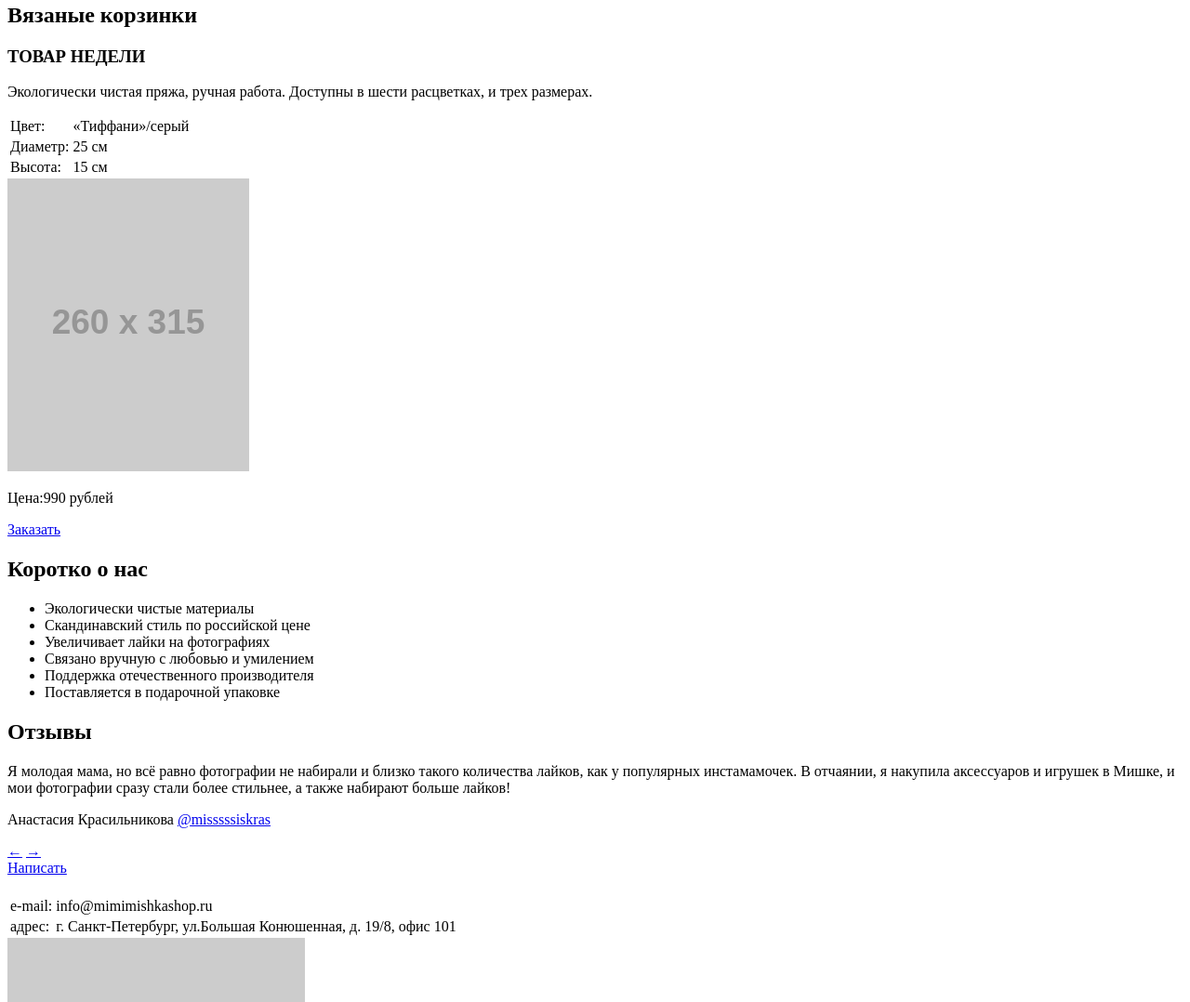
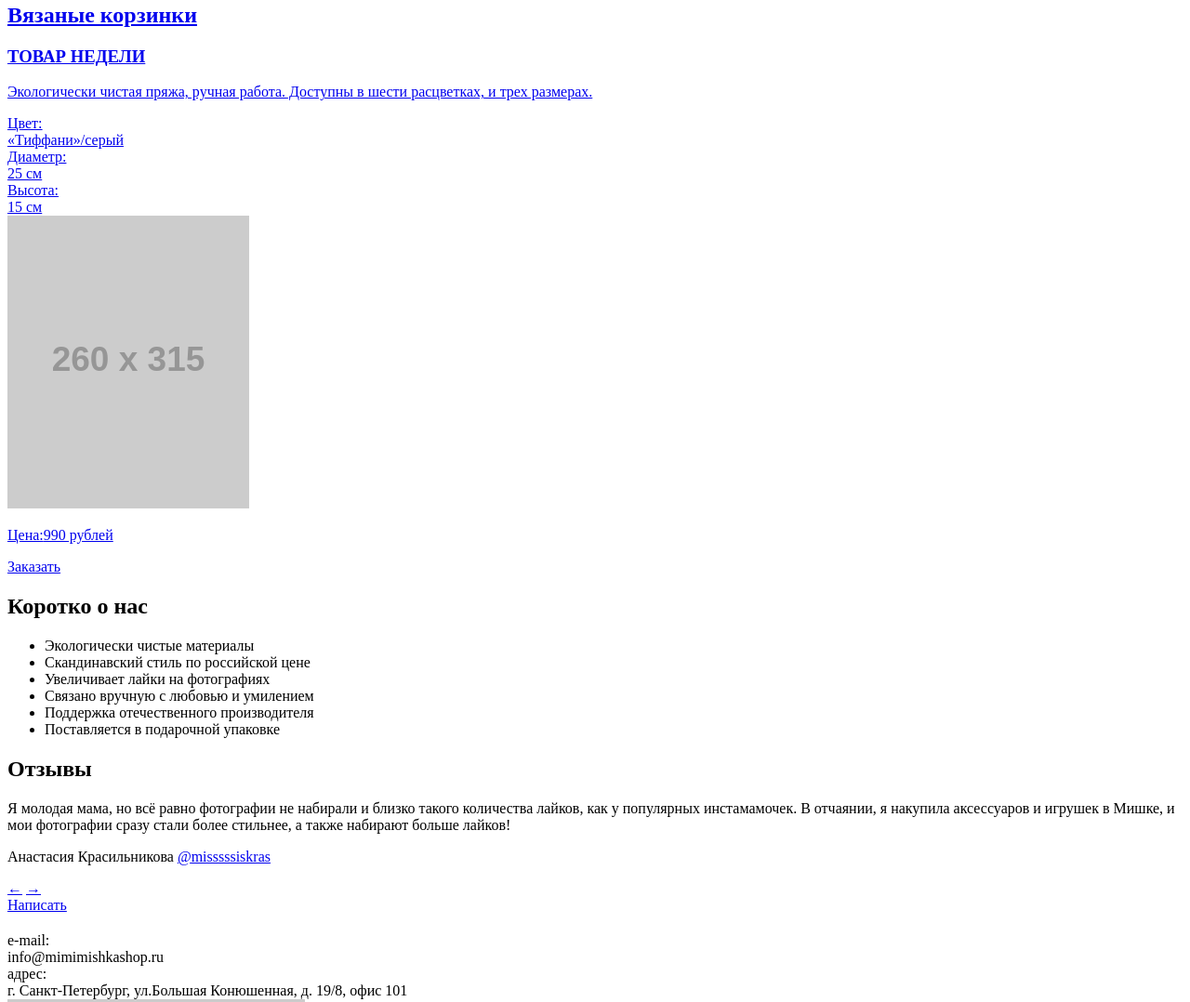
Before and after one commit to AlekseyTrubitsyn/159646-mishka, a website: page index.html in a window 1280 px wide. Shown: the part 271-1349 px from the top of the page at 93% size. Drawn offline with Linux system fonts and the light colour scheme; placeholder pictures from the web are drawn by us.

Commit message:
tables to div, footer sections to divs, form items grouped

```diff
--- a/index.html
+++ b/index.html
@@ -44,28 +44,28 @@
     </section>
     <section class="catalog-items">
       <article class="catalog-item catalog-item--hit">
+        <a class="catalog-item__link" href="#">
           <h2 class="catalog-item__title">Вязаные корзинки</h2>
           <h3 class="catalog-item__subtitle catalog-item__subtitle-hit">ТОВАР НЕДЕЛИ</h3>
           <p class="catalog-item__description">Экологически чистая пряжа, ручная работа. Доступны в шести расцветках, и трех размерах.</p>
-        <table>
-          <tbody>
-            <tr>
-              <td>Цвет:</td>
-              <td>«Тиффани»/серый</td>
-            </tr>
-            <tr>
-              <td>Диаметр:</td>
-              <td>25 см</td>
-            </tr>
-            <tr>
-              <td>Высота:</td>
-              <td>15 см</td>
-            </tr>
-          </tbody>
-        </table>
+          <div class="catalog-item__features">
+            <div class="catalog-item__feature">
+              <div>Цвет:</div>
+              <div>«Тиффани»/серый</div>
+            </div>
+            <div class="catalog-item__feature">
+              <div>Диаметр:</div>
+              <div>25 см</div>
+            </div>
+            <div class="catalog-item__feature">
+              <div>Высота:</div>
+              <div>15 см</div>
+            </div>
+          </div>
           <img class="catalog-item__image" src="http://placehold.it/260x315" width="260" height="315" alt="Вязаные корзинки" title="Вязаные корзинки">
           <p class="catalog-item__price">Цена:<span class="catalog-item__price--count">990 рублей</span></p>
           <a class="white-button catalog-item__order-button" href="#">Заказать</a>
+        </a>
       </article>
     </section>
     <section class="features">
@@ -91,30 +91,30 @@
     </section>
     <section class="contacts">
       <h2 class="contacts__title"></h2>
-      <table> <!-- Или флотами лучше?-->
-        <tr>
-          <td>e-mail:</td>
-          <td>info@mimimishkashop.ru</td>
-        </tr>
-        <tr>
-          <td>адрес:</td>
-          <td>г. Санкт-Петербург, ул.Большая Конюшенная, д.&nbsp;19/8,&nbsp;офис&nbsp;101</td>
-        </tr>
-      </table>
+      <div class="contacts__subblock">
+        <div class="contacts__email contacts-item">
+          <div class="contacts-item__left">e-mail:</div>
+          <div class="contacts-item__right">info@mimimishkashop.ru</div>
+        </div>
+        <div class="contacts__email contacts-item">
+          <div class="contacts-item__left">адрес:</div>
+          <div class="contacts-item__right">г. Санкт-Петербург, ул.Большая Конюшенная, д.&nbsp;19/8,&nbsp;офис&nbsp;101</div>
+        </div>
+      </div>
       <div class="contacts__map contacts__map-interactive" id="map">
         <img class="contacts__image-of-the-map" width="320" height="457" src="http://placehold.it/320x457" alt="Тут будет интерактивная карта! Подпишитесь на обновления!">
       </div>
       <a class="white-button contacts__feedback" href="#">Напишите нам</a>
     </section>
     <footer class="page-footer">
-      <section class="page-footer__socials">
+      <div class="page-footer__socials">
         <a href="#" class="page-footer__social-item socials-item__instagram"><span class="visually-hidden">instagram</span></a>
         <a href="#" class="page-footer__social-item socials-item__facebook"><span class="visually-hidden">facebook</span></a>
         <a href="#" class="page-footer__social-item socials-item__twitter"><span class="visually-hidden">twitter</span></a>
-      </section>
-      <section class="page-footer__academy">
+      </div>
+      <div class="page-footer__academy">
         <a href="https://htmlacademy.ru/" class="page-footer__credits-title">Разработано <img class="page-footer__academy-icon" width="27" height="34" src="http://placehold.it/27x34" alt="www.htmlacademy.ru"></a>
-      </section>
+      </div>
     </footer>
     <!-- ↓↓↓ на будущее :) -->
     <!--<script src="https://api-maps.yandex.ru/2.1/?lang=ru_RU"></script>
```
Also changed, not shown: catalog.html (+10 -4 lines), form.html (+12 -11 lines). Lines whose indentation alone changed are shown as unchanged.
